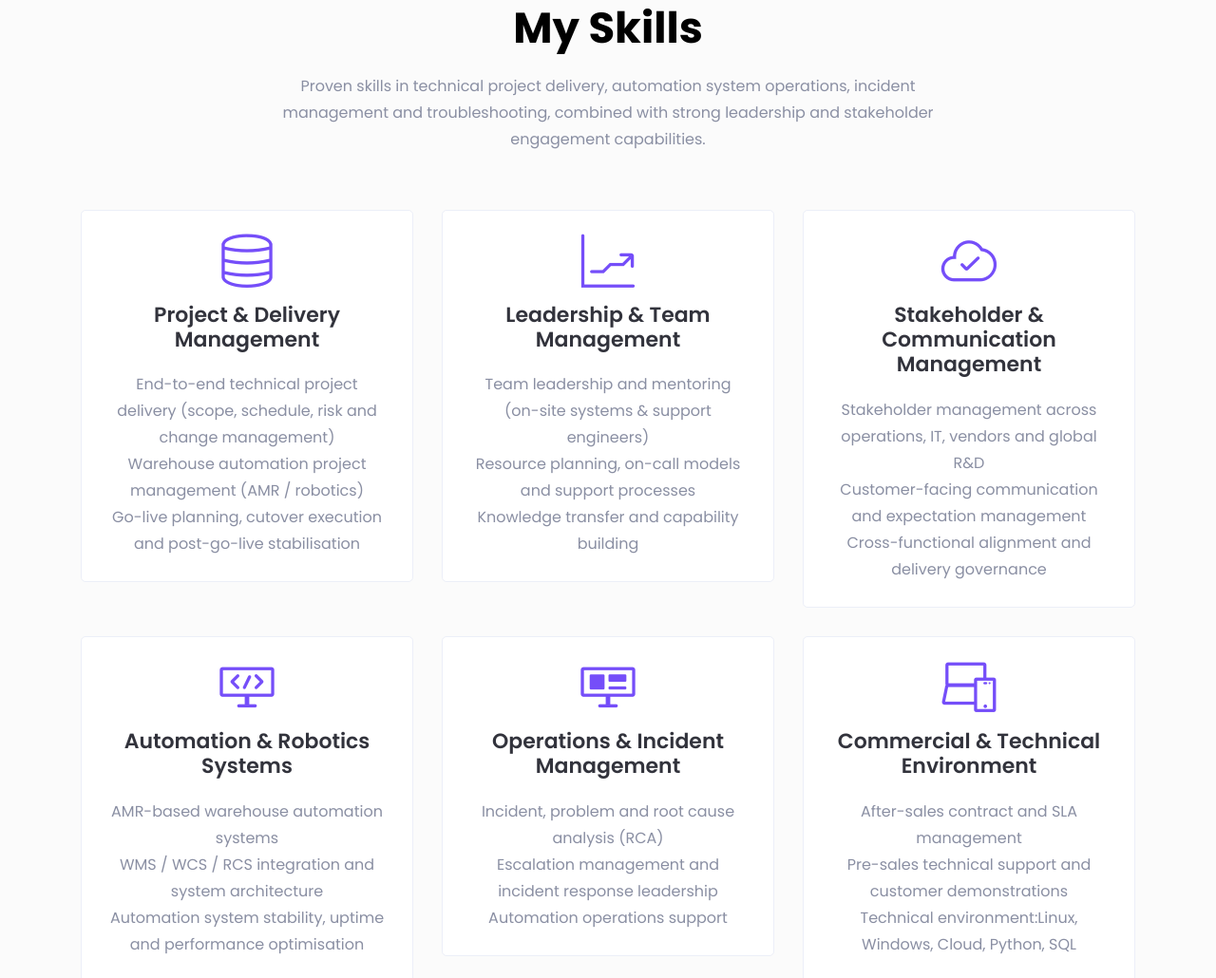
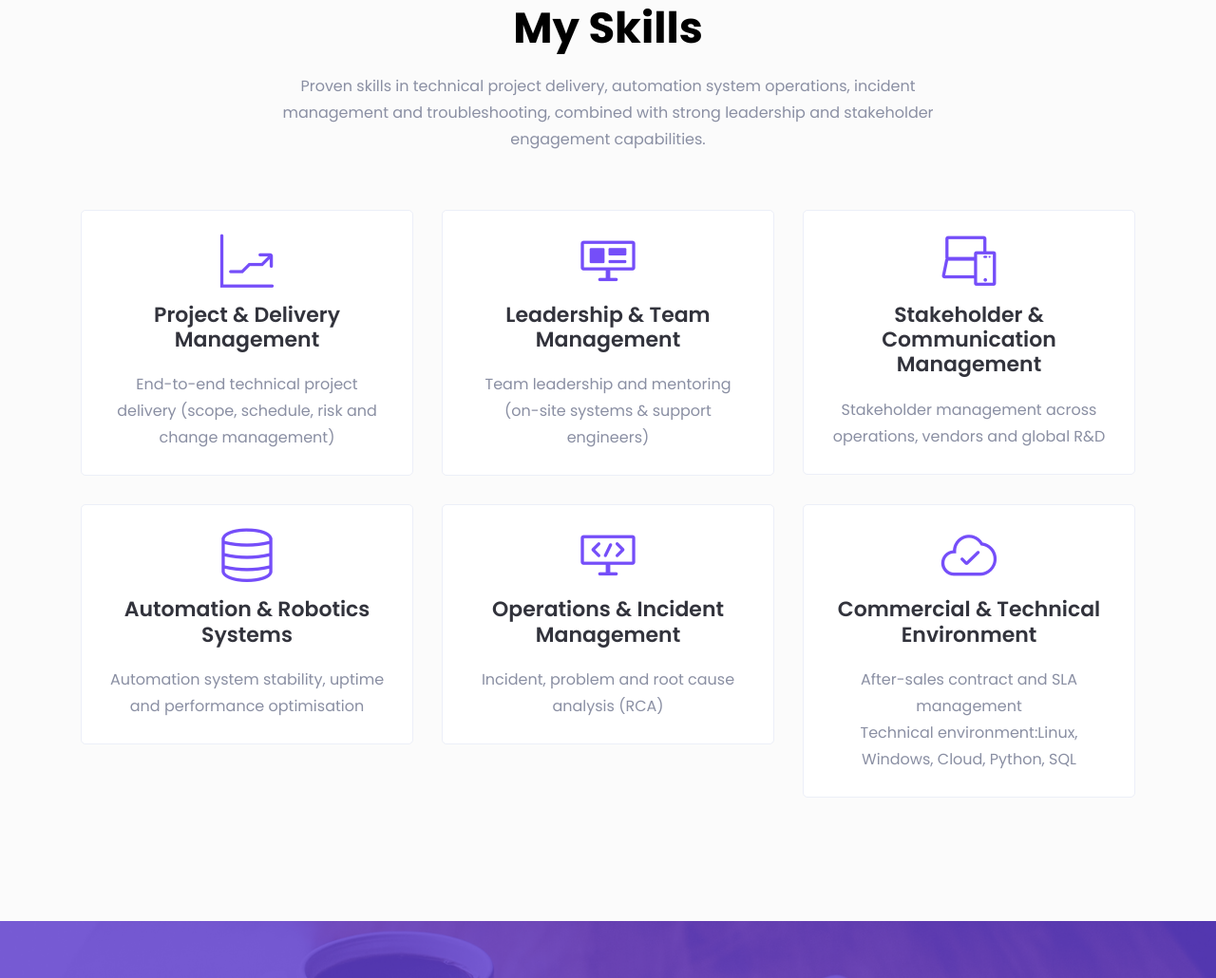
Before and after one commit to MikeZhaoKe/MikeZhao, a plain HTML site: page index.html in a window 1280 px wide. Shown: the part 1770-2800 px from the top of the page at 95% size. Drawn offline with Linux system fonts and the light colour scheme; files whose address does not match are found by name.

Commit message:
Update index.html

```diff
--- a/index.html
+++ b/index.html
@@ -126,8 +126,8 @@
                         <div class="header-content-right">
                             <h4 class="sub-title">Hello, I’m</h4>
                             <h1 class="title">Mike Zhao</h1>
-                            <p>Technical Project Manager<br/>
-                            After-Sales Manager <br/>Network and System Engineer</p>
+                            <p>After-Sales Manager<br/>
+                            Technical Project Manager <br/>Network and System Engineer</p>
                             <a class="main-btn" href="#work">View my Work</a>
                         </div> <!-- header content right -->
                     </div>
@@ -173,7 +173,7 @@
                     <div class="about-content mt-50">
                         <h5 class="about-title">Hi There! I'm Mike Zhao</h5>
                         <p>
-                        I’m a Technical Project and After-Sales Manager specialising in warehouse automation and AMR systems, with strong post-go-live and operational experience.<br/>Lead with 13+ years of engineering and systems experience, including 4+ years delivering and stabilising AMR-based warehouse automation projects in Australia. <br/>Proven track record leading multi-site automation deployments across 9 automated warehouses, supporting 80+ robots in mission-critical environments. </p>
+                        A Technical Project and After-Sales Manager specialising in warehouse automation and AMR systems, with strong post-go-live and operational experience.<br/>Lead with 13+ years of engineering and systems experience, including 4+ years delivering and stabilising AMR-based warehouse automation projects in Australia. <br/>Leading multi-site automation deployments across 9 automated warehouses, supporting 80+ robots in mission-critical environments. </p>
                         <ul class="clearfix">
                             <!-- <li>
 
@@ -257,7 +257,7 @@
                         </div> <!-- skill item -->
                         <div class="skill-item mt-25">
                             <div class="skill-header">
-                                <h6 class="skill-title">Operations, Troubleshooting & Incident Management</h6>
+                                <h6 class="skill-title">Troubleshooting & Incident Management</h6>
                                 <div class="skill-percentage">
                                     <div class="count-box counted">
                                         <span class="counter">90</span>
@@ -273,7 +273,7 @@
                         </div> <!-- skill item -->
                         <div class="skill-item mt-25">
                             <div class="skill-header">
-                                <h6 class="skill-title">Leadership, Stakeholders & Commercial Management</h6>
+                                <h6 class="skill-title">Leadership & Commercial Management</h6>
                                 <div class="skill-percentage">
                                     <div class="count-box counted">
                                         <span class="counter">80</span>
@@ -311,22 +311,55 @@
                 <div class="col-lg-4 col-md-6 col-sm-8">
                     <div class="single-service text-center mt-30">
                         <div class="service-icon">
-                            <i class="lni-database"></i>
+                            <i class="lni-stats-up"></i>
                         </div>
                         <div class="service-content">
                             <h4 class="service-title"><a href="#">Project & Delivery Management</a></h4>
-                            <p>End-to-end technical project delivery (scope, schedule, risk and change management)<br/>Warehouse automation project management (AMR / robotics)<br/>Go-live planning, cutover execution and post-go-live stabilisation</p>
+                            <p>End-to-end technical project delivery (scope, schedule, risk and change management)</p>
                         </div>
                     </div> <!-- single service -->
                 </div>
                 <div class="col-lg-4 col-md-6 col-sm-8">
                     <div class="single-service text-center mt-30">
                         <div class="service-icon">
-                            <i class="lni-stats-up"></i>
+                            <i class="lni-website"></i>
                         </div>
                         <div class="service-content">
                             <h4 class="service-title"><a href="#contact">Leadership & Team Management</a></h4>
-                            <p>Team leadership and mentoring (on-site systems & support engineers)<br/>Resource planning, on-call models and support processes<br/>Knowledge transfer and capability building</p>
+                            <p>Team leadership and mentoring (on-site systems & support engineers)</p>
+                        </div>
+                    </div> <!-- single service -->
+                </div>
+                <div class="col-lg-4 col-md-6 col-sm-8">
+                    <div class="single-service text-center mt-30">
+                        <div class="service-icon">
+                            <i class="lni-laptop-phone"></i>
+                        </div>
+                        <div class="service-content">
+                            <h4 class="service-title"><a href="#">Stakeholder & Communication Management</a></h4>
+                            <p>Stakeholder management across operations, vendors and global R&D</p>
+                        </div>
+                    </div> <!-- single service -->
+                </div>
+                <div class="col-lg-4 col-md-6 col-sm-8">
+                    <div class="single-service text-center mt-30">
+                        <div class="service-icon">
+                            <i class="lni-database"></i>
+                        </div>
+                        <div class="service-content">
+                            <h4 class="service-title"><a href="#">Automation & Robotics Systems</a></h4>
+                            <p>Automation system stability, uptime and performance optimisation</p>
+                        </div>
+                    </div> <!-- single service -->
+                </div>
+                <div class="col-lg-4 col-md-6 col-sm-8">
+                    <div class="single-service text-center mt-30">
+                        <div class="service-icon">
+                            <i class="lni-code-alt"></i>
+                        </div>
+                        <div class="service-content">
+                            <h4 class="service-title"><a href="#">Operations & Incident Management</a></h4>
+                            <p>Incident, problem and root cause analysis (RCA)</p>
                         </div>
                     </div> <!-- single service -->
                 </div>
@@ -336,41 +369,8 @@
                             <i class="lni-cloud-check"></i>
                         </div>
                         <div class="service-content">
-                            <h4 class="service-title"><a href="#">Stakeholder & Communication Management</a></h4>
-                            <p>Stakeholder management across operations, IT, vendors and global R&D<br/>Customer-facing communication and expectation management<br/>Cross-functional alignment and delivery governance</p>
-                        </div>
-                    </div> <!-- single service -->
-                </div>
-                <div class="col-lg-4 col-md-6 col-sm-8">
-                    <div class="single-service text-center mt-30">
-                        <div class="service-icon">
-                            <i class="lni-code-alt"></i>
-                        </div>
-                        <div class="service-content">
-                            <h4 class="service-title"><a href="#">Automation & Robotics Systems</a></h4>
-                            <p>AMR-based warehouse automation systems<br/>WMS / WCS / RCS integration and system architecture<br/>Automation system stability, uptime and performance optimisation</p>
-                        </div>
-                    </div> <!-- single service -->
-                </div>
-                <div class="col-lg-4 col-md-6 col-sm-8">
-                    <div class="single-service text-center mt-30">
-                        <div class="service-icon">
-                            <i class="lni-website"></i>
-                        </div>
-                        <div class="service-content">
-                            <h4 class="service-title"><a href="#">Operations & Incident Management</a></h4>
-                            <p>Incident, problem and root cause analysis (RCA)<br/>Escalation management and incident response leadership<br/>Automation operations support</p>
-                        </div>
-                    </div> <!-- single service -->
-                </div>
-                <div class="col-lg-4 col-md-6 col-sm-8">
-                    <div class="single-service text-center mt-30">
-                        <div class="service-icon">
-                            <i class="lni-laptop-phone"></i>
-                        </div>
-                        <div class="service-content">
                             <h4 class="service-title"><a href="#">Commercial & Technical Environment</a></h4>
-                            <p>After-sales contract and SLA management<br/>Pre-sales technical support and customer demonstrations<br/>Technical environment:Linux, Windows, Cloud, Python, SQL</p>
+                            <p>After-sales contract and SLA management<br/>Technical environment:Linux, Windows, Cloud, Python, SQL</p>
                         </div>
                     </div> <!-- single service -->
                 </div>
```
